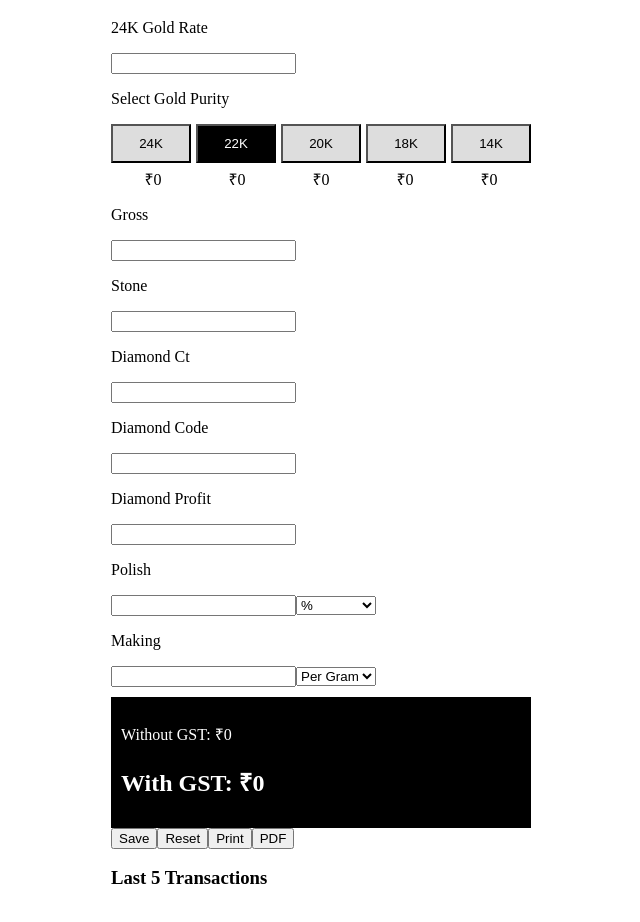
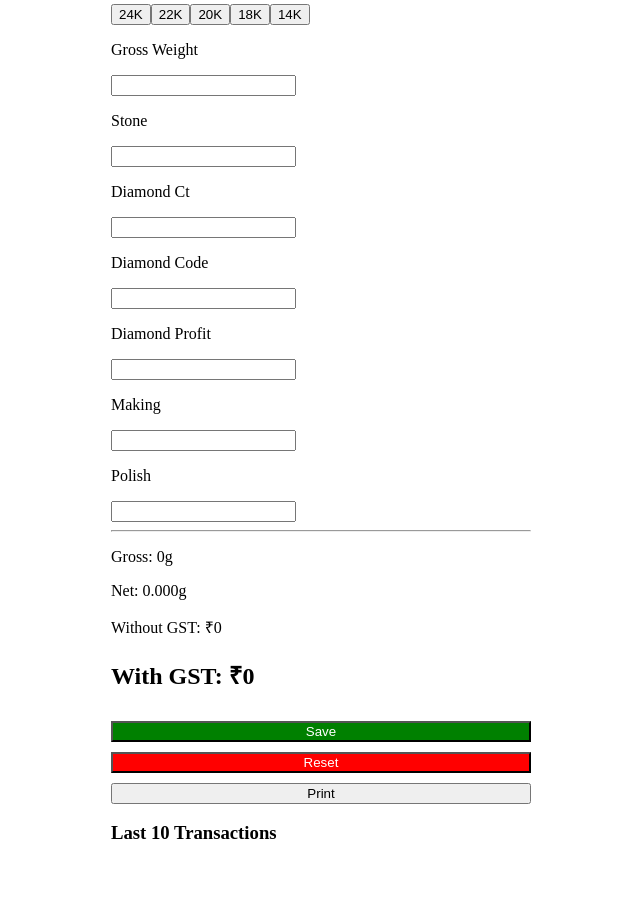
Before and after one commit to nkjewellers/jewellery-calculator, a Next.js app: page /calculator in a window 1280 px wide. Shown: the part 192-1114 px from the top of the page, without its empty margins (319-959 px from the left). After the commit the page ends 1079 px from the top, so only its background shows below. Built offline with nearby package versions, Linux system fonts and the light colour scheme.

Commit message:
final fix with reset

```diff
--- a/app/calculator/page.tsx
+++ b/app/calculator/page.tsx
@@ -1,12 +1,11 @@
 "use client";
 
 import { useState } from "react";
-import Image from "next/image";
 
 export default function Calculator() {
 
-  const [rate24, setRate24] = useState(0);
-  const [carat, setCarat] = useState(22);
+  const [rate24, setRate24] = useState(1000);
+  const [carat, setCarat] = useState(14);
 
   const [gross, setGross] = useState(0);
   const [stone, setStone] = useState(0);
@@ -15,97 +14,95 @@ export default function Calculator() {
   const [diamondCode, setDiamondCode] = useState("");
   const [diamondProfit, setDiamondProfit] = useState(0);
 
+  const [making, setMaking] = useState(0);
   const [polish, setPolish] = useState(0);
-  const [polishType, setPolishType] = useState("percent");
 
-  const [making, setMaking] = useState(0);
-  const [makingType, setMakingType] = useState("perGram");
+  const [history, setHistory] = useState<any[]>([]);
 
-  const [history, setHistory] = useState<{ price: number, wt: number, ct: number }[]>([]);
-
-  // ✅ TERA % SYSTEM
-  const purityRates = {
-    24: rate24,
-    22: Math.round(rate24 * 0.92),
-    20: Math.round(rate24 * 0.84),
-    18: Math.round(rate24 * 0.76),
-    14: Math.round(rate24 * 0.60),
+  // GOLD RATE
+  const getRate = (ct: number) => {
+    const map: any = {
+      24: 1,
+      22: 0.92,
+      20: 0.84,
+      18: 0.76,
+      14: 0.60
+    };
+    return rate24 * map[ct];
   };
 
-  const getRate = (ct: number) =>
-    purityRates[ct as keyof typeof purityRates] || 0;
-
-  const net = Math.max(0, gross - stone);
-
-  // 💎 DIAMOND CALC
-  const map: Record<string, number> = {
-    k: 1, g: 2, c: 3, h: 4, o: 5, i: 6, t: 7, r: 8, a: 9, m: 0,
+  // KGCHOITRAM
+  const map: any = {
+    k:1,g:2,c:3,h:4,o:5,i:6,t:7,r:8,a:9,m:0
   };
 
-  let num = "";
-  for (let ch of diamondCode.toLowerCase()) {
-    if (map[ch] != undefined) num += map[ch];
-  }
+  const getDiamondRate = (code: string) => {
+    if (!code) return 0;
+    const num = code.toLowerCase().split("").map(c => map[c] ?? "").join("");
+    return Number(num) * 100;
+  };
 
-  const diamondRate = num ? parseInt(num + "00") : 0;
-  const diamondTotal = diamondRate * diamondCt + diamondProfit;
+  const diamondRate = getDiamondRate(diamondCode);
 
-  // 🧽 POLISH
-  const polishValue =
-    polishType === "percent"
-      ? (net * polish) / 100
-      : polishType === "perGram"
-      ? polish * net
-      : polish;
+  // WEIGHTS
+  const diamondWt = diamondCt * 0.2;
+  const net = gross - stone - diamondWt;
 
-  // 🪙 GOLD
-  const goldValue = (net + polishValue) * getRate(carat);
+  // VALUES
+  const goldValue = net * getRate(carat);
+  const diamondTotal = diamondCt * diamondRate + diamondProfit;
 
-  // ⚒️ MAKING
-  let makingValue = 0;
-  if (makingType === "perGram") makingValue = net * making;
-  else if (makingType === "percent") makingValue = (goldValue * making) / 100;
-  else makingValue = making;
+  const makingPolish = making + polish;
 
-  const total = goldValue + makingValue + diamondTotal;
+  const total = goldValue + diamondTotal + makingPolish;
   const gst = total * 0.03;
   const final = total + gst;
 
+  // SAVE HISTORY
+  const saveHistory = () => {
+    const newEntry = {
+      price: final,
+      wt: gross,
+      ct: carat
+    };
+    setHistory([newEntry, ...history.slice(0,9)]);
+  };
+
+  // 🔴 RESET FUNCTION (IMPORTANT)
   const resetAll = () => {
     setGross(0);
     setStone(0);
     setDiamondCt(0);
     setDiamondCode("");
     setDiamondProfit(0);
+    setMaking(0);
     setPolish(0);
-    setMaking(0);
+    // ❗ rate24 & price untouched
   };
 
-  const saveHistory = () => {
-    setHistory([{ price: final, wt: gross, ct: carat }, ...history.slice(0, 4)]);
-  };
+  // PRINT
+  const handlePrint = () => {
+    const text = `
+ROUGH ESTIMATE
+----------------------------
+GWT: ${gross}g
+NWT: ${net.toFixed(3)}g
 
-  // 🖨️ PRINT / SHARE
-  const handlePrint = async () => {
-    const text = `
-NK JEWELLERS
-------------------------
-Wt: ${gross}g
-Gold: ₹${goldValue.toFixed(0)}
-Diamond: ₹${diamondTotal.toFixed(0)}
-Making: ₹${makingValue.toFixed(0)}
-------------------------
+Gold:
+${net.toFixed(3)} × ${getRate(carat).toFixed(0)} = ₹${goldValue.toFixed(0)}
+
+Diamond:
+${diamondCt} × ${diamondRate} = ₹${diamondTotal.toFixed(0)}
+
+Making+Polish: ₹${makingPolish}
+
+----------------------------
 TOTAL: ₹${total.toFixed(0)}
 GST: ₹${gst.toFixed(0)}
 FINAL: ₹${final.toFixed(0)}
+
+THIS IS NOT A BILL
 `;
-
-    if (navigator.share) {
-      try {
-        await navigator.share({ title: "Bill", text });
-        return;
-      } catch {}
-    }
 
     const win = window.open("", "", "width=300,height=600");
     if (win) {
@@ -115,90 +112,68 @@ FINAL: ₹${final.toFixed(0)}
     }
   };
 
-  const handlePDF = () => {
-    alert("PDF coming soon");
-  };
-
   return (
     <div style={{ padding: 16, maxWidth: 420, margin: "auto" }}>
 
-      <Image src="/logo.png" alt="logo" width={200} height={120} style={{ display: "block", margin: "auto" }} />
-
-      <h2 style={{ textAlign: "center" }}>Jewellery Calculator</h2>
+      <h2>Jewellery Calculator</h2>
 
       <p>24K Gold Rate</p>
-      <input type="number" value={rate24 || ""} onChange={(e) => setRate24(Number(e.target.value) || 0)} />
+      <input type="number" value={rate24} onChange={(e)=>setRate24(Number(e.target.value))} />
 
       <p>Select Gold Purity</p>
-      <div style={{ display: "flex", gap: 5 }}>
+      <div style={{display:"flex"}}>
         {[24,22,20,18,14].map(c=>(
-          <button key={c}
-            onClick={()=>setCarat(c)}
-            style={{
-              flex:1,
-              padding:10,
-              background:carat===c?"black":"#ddd",
-              color:carat===c?"white":"black"
-            }}>
+          <button key={c} onClick={()=>setCarat(c)}>
             {c}K
           </button>
         ))}
       </div>
 
-      {/* ✅ CT PRICES */}
-      <div style={{ display:"flex", marginTop:5 }}>
-        {[24,22,20,18,14].map(c=>(
-          <div key={c} style={{ flex:1, textAlign:"center" }}>
-            ₹{purityRates[c as keyof typeof purityRates]}
-          </div>
-        ))}
-      </div>
-
-      <p>Gross</p>
-      <input value={gross||""} onChange={(e)=>setGross(Number(e.target.value)||0)} />
+      <p>Gross Weight</p>
+      <input type="number" step="0.001" value={gross||""} onChange={(e)=>setGross(parseFloat(e.target.value)||0)} />
 
       <p>Stone</p>
-      <input value={stone||""} onChange={(e)=>setStone(Number(e.target.value)||0)} />
+      <input type="number" step="0.001" value={stone||""} onChange={(e)=>setStone(parseFloat(e.target.value)||0)} />
 
       <p>Diamond Ct</p>
-      <input value={diamondCt||""} onChange={(e)=>setDiamondCt(Number(e.target.value)||0)} />
+      <input type="number" value={diamondCt||""} onChange={(e)=>setDiamondCt(Number(e.target.value)||0)} />
 
       <p>Diamond Code</p>
       <input value={diamondCode} onChange={(e)=>setDiamondCode(e.target.value)} />
 
       <p>Diamond Profit</p>
-      <input value={diamondProfit||""} onChange={(e)=>setDiamondProfit(Number(e.target.value)||0)} />
+      <input type="number" value={diamondProfit||""} onChange={(e)=>setDiamondProfit(Number(e.target.value)||0)} />
+
+      <p>Making</p>
+      <input type="number" value={making||""} onChange={(e)=>setMaking(Number(e.target.value)||0)} />
 
       <p>Polish</p>
-      <input value={polish||""} onChange={(e)=>setPolish(Number(e.target.value)||0)} />
-      <select value={polishType} onChange={(e)=>setPolishType(e.target.value)}>
-        <option value="percent">%</option>
-        <option value="perGram">Per Gram</option>
-        <option value="flat">Flat</option>
-      </select>
+      <input type="number" value={polish||""} onChange={(e)=>setPolish(Number(e.target.value)||0)} />
 
-      <p>Making</p>
-      <input value={making||""} onChange={(e)=>setMaking(Number(e.target.value)||0)} />
-      <select value={makingType} onChange={(e)=>setMakingType(e.target.value)}>
-        <option value="percent">%</option>
-        <option value="perGram">Per Gram</option>
-        <option value="flat">Flat</option>
-      </select>
+      <hr />
 
-      {/* ✅ PRICE PREVIEW */}
-      <div style={{ background:"black", color:"white", padding:10, marginTop:10 }}>
-        <p>Without GST: ₹{total.toFixed(0)}</p>
-        <h2>With GST: ₹{final.toFixed(0)}</h2>
-      </div>
+      <p>Gross: {gross}g</p>
+      <p>Net: {net.toFixed(3)}g</p>
 
-      <button onClick={saveHistory}>Save</button>
-      <button onClick={resetAll}>Reset</button>
-      <button onClick={handlePrint}>Print</button>
-      <button onClick={handlePDF}>PDF</button>
+      <p>Without GST: ₹{total.toFixed(0)}</p>
+      <h2>With GST: ₹{final.toFixed(0)}</h2>
 
-      <h3>Last 5 Transactions</h3>
+      {/* 🔥 BUTTONS */}
+      <button onClick={saveHistory} style={{background:"green",color:"white",width:"100%",marginTop:10}}>
+        Save
+      </button>
+
+      <button onClick={resetAll} style={{background:"red",color:"white",width:"100%",marginTop:10}}>
+        Reset
+      </button>
+
+      <button onClick={handlePrint} style={{width:"100%",marginTop:10}}>
+        Print
+      </button>
+
+      <h3>Last 10 Transactions</h3>
       {history.map((h,i)=>(
-        <p key={i}>{h.price} | {h.wt}gm | {h.ct}K</p>
+        <p key={i}>₹{h.price} | {h.wt}g | {h.ct}K</p>
       ))}
 
     </div>
--- a/package.json
+++ b/package.json
@@ -9,6 +9,7 @@
     "lint": "eslint"
   },
   "dependencies": {
+    "jspdf": "^4.2.1",
     "next": "16.2.2",
     "react": "19.2.4",
     "react-dom": "19.2.4"
```
Also changed, not shown: 1 other file (tests, documents, lock files or other folders).
